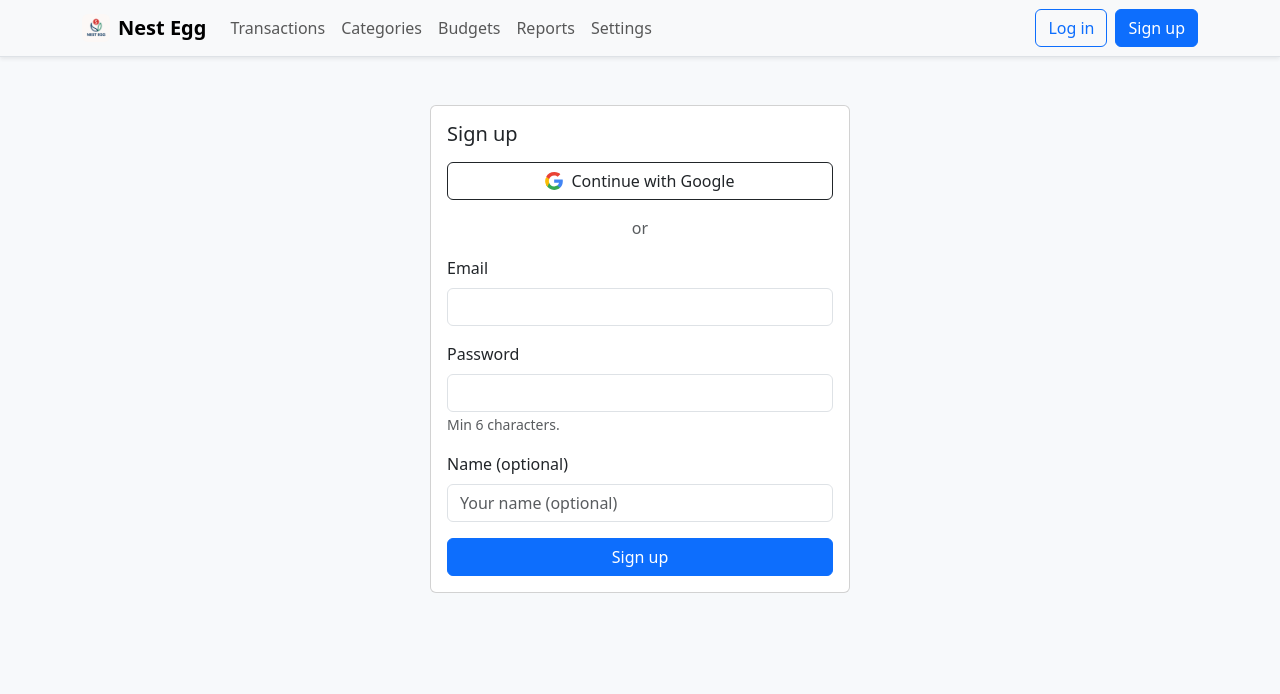
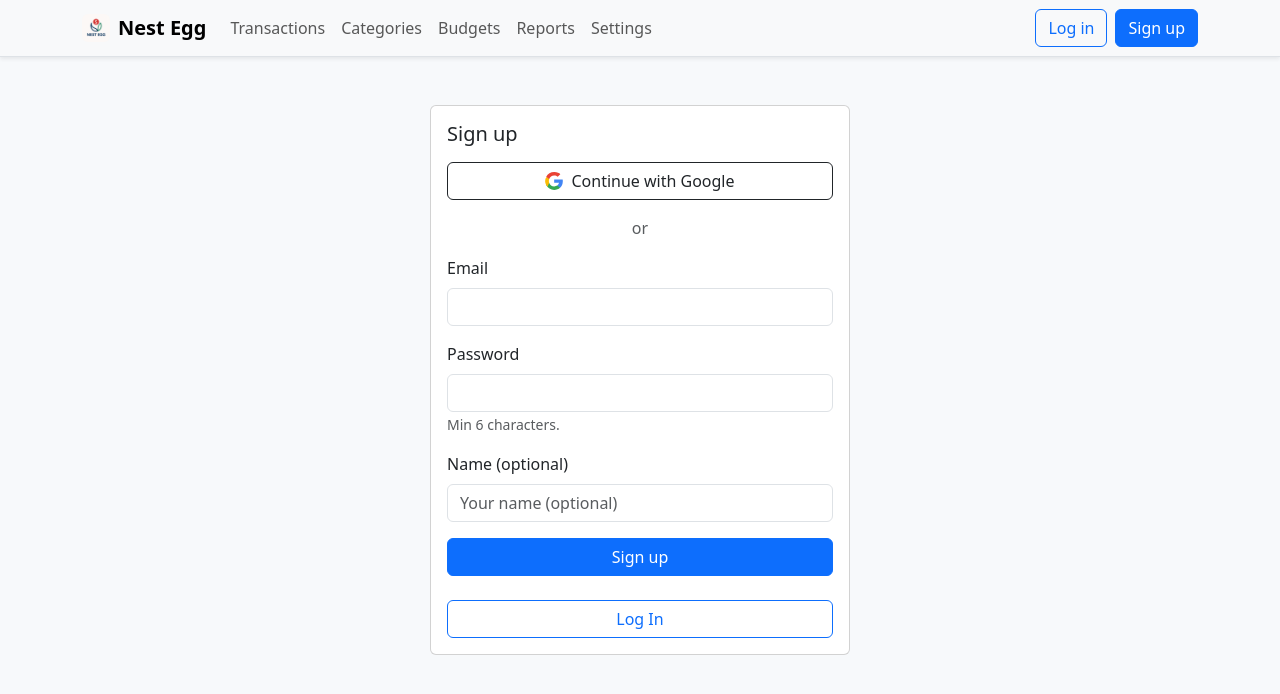
Before and after one commit to roxy-k/nest-egg, a React (Vite) app: page /register in a window 1280 px wide. Shown: the top 694 px of the page. Built offline with nearby package versions, Linux system fonts and the light colour scheme; no server answers.

Commit message:
add transaction

```diff
--- a/src/pages/Register.jsx
+++ b/src/pages/Register.jsx
@@ -74,8 +74,17 @@ export default function Register() {
           </Form.Group>
           <Button type="submit" className="w-100" disabled={loading}>
             {loading ? t("auth.creating") : t("auth.signup")}
-         </Button>
-
+          </Button>
+          <div className="mt-4">
+            <Button
+              type="button"
+              variant="outline-primary"
+              className="w-100"
+              onClick={() => navigate("/login")}
+            >
+              Log In
+            </Button>
+          </div>
         </Form>
       </Card.Body>
     </Card>
--- a/src/pages/Transactions.jsx
+++ b/src/pages/Transactions.jsx
@@ -4,6 +4,7 @@ import { useCategories } from "../context/CategoriesContext.jsx";
 import { useTransactions } from "../context/TransactionsContext.jsx";
 import { useSettings } from "../context/SettingsContext.jsx";
 import TransactionsExportExcel from "../components/TransactionsExportExcel.jsx";
+import { useNavigate } from "react-router-dom";
 
 function sanitizeAmount(raw) {
   let v = raw.replace(/[^\d.]/g, "");
@@ -16,6 +17,7 @@ function sanitizeAmount(raw) {
 const monthKey = (iso) => iso?.slice(0, 7);
 
 export default function Transactions() {
+  const navigate = useNavigate();
   const { categories } = useCategories();
   const { transactions, addTransaction, removeTransaction, updateTransaction, loading } = useTransactions();
   const { t,formatCurrency } = useSettings();
@@ -184,17 +186,25 @@ bv = (categories.find((c) => (c._id || c.id) === b.categoryId)?.name || b.catego
           </Form.Select>
         </Col>
         <Col md={3}>
-          <Form.Select value={fCategory} onChange={(e) => setFCategory(e.target.value)}>
-  <option value="">{t("transactions.all_categories")}</option>
+        <Form.Select
+  value={form.categoryId}
+  onChange={(e) => {
+    if (e.target.value === "add-category") {
+      navigate("/categories"); // редирект на страницу категорий
+    } else {
+      setForm((f) => ({ ...f, categoryId: e.target.value }));
+    }
+  }}
+>
+  <option value="">All categories</option>
   {categories.map((c) => (
-    <option
-      key={String(c._id || c.id)}
-      value={String(c._id || c.id)}
-    >
+    <option key={c.id} value={c.id}>
       {c.name}
     </option>
   ))}
++ <option value="add-category">➕ Add new category</option>
 </Form.Select>
+
 
         </Col>
         <Col md={3}>
```
